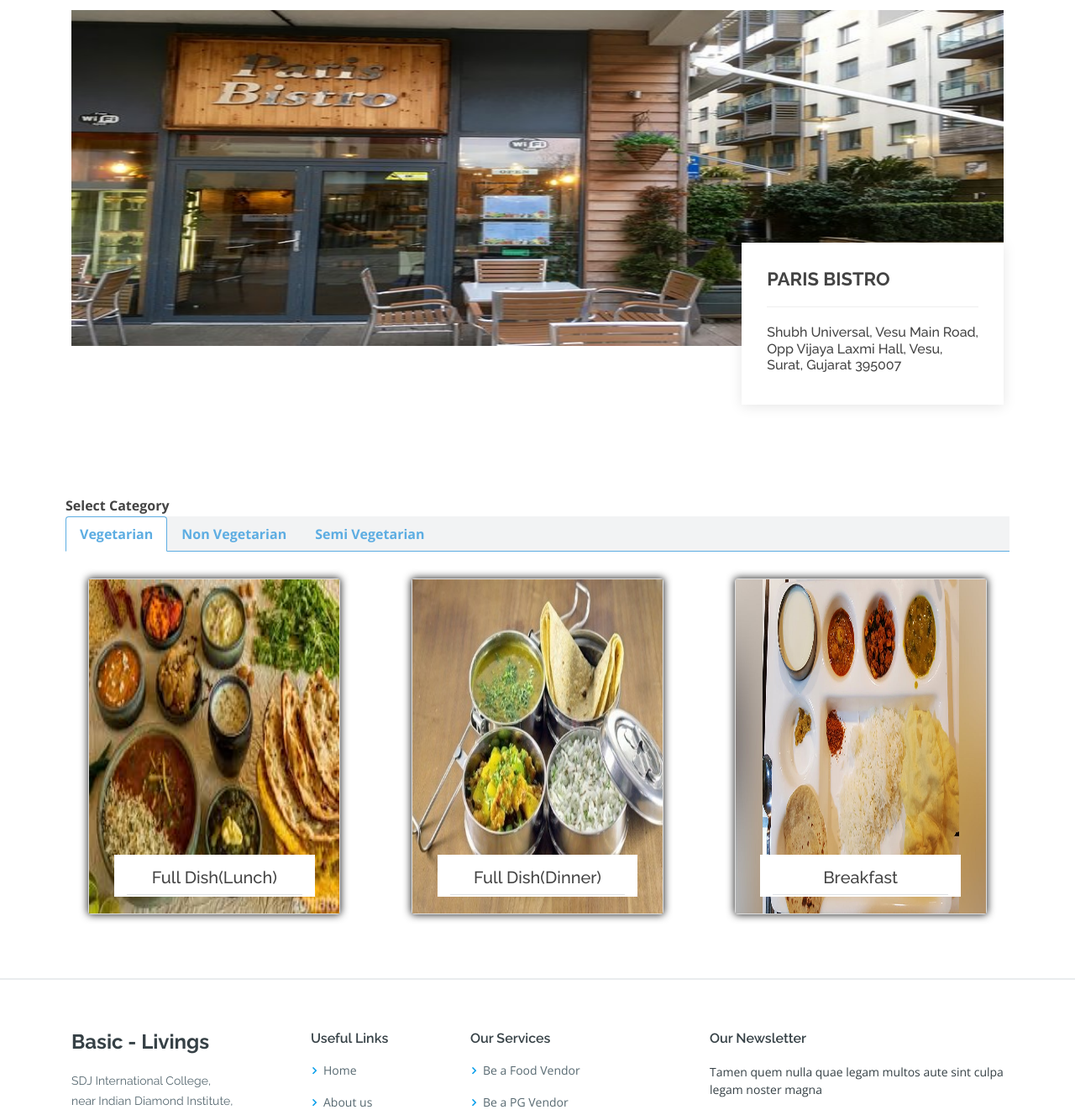
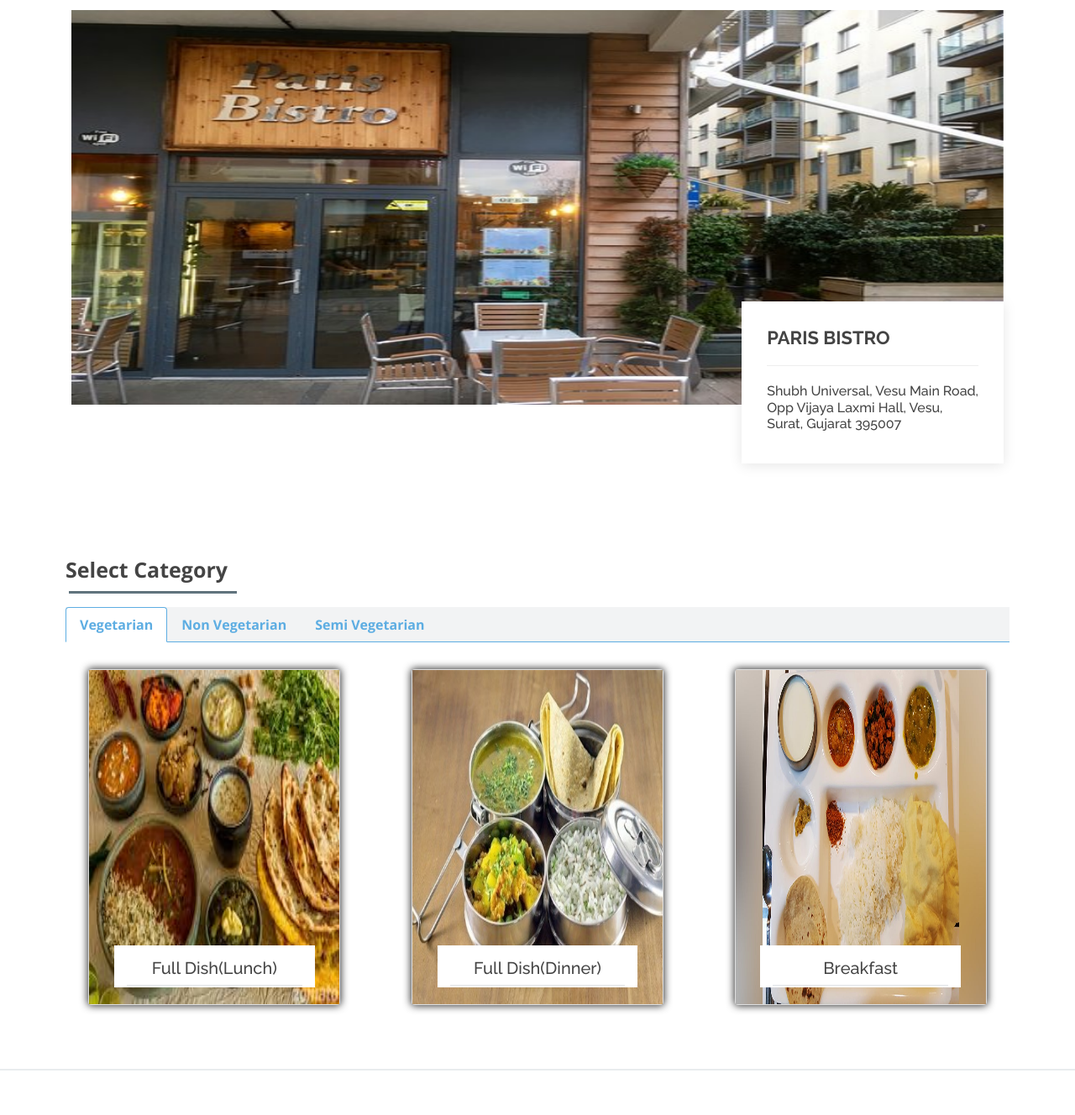
Before and after one commit to RidhdhiViradiya/Basic-Livings, a Django app: template basiclivings/food/templates/food/viewmess.html in a window 1280 px wide. Shown: the part 72-1400 px from the top of the page at 84% size. Run offline with Django 3.2, Linux system fonts and the light colour scheme; the template is opened without the code that fills it, so the values that code supplies are empty; some libraries are stand-ins or nearby versions.

Commit message:
done with Mess side

```diff
--- a/basiclivings/food/templates/food/viewmess.html
+++ b/basiclivings/food/templates/food/viewmess.html
@@ -71,8 +71,11 @@ opacity: 0.9;
     background-color: #fff;
     border-color: #5DADE2 #5DADE2 #fff;
 }
-.nav-tabs:hover{
-
+.nav-tabs .nav-link:hover{
+     border-color: #5DADE2 #5DADE2 #5DADE2;
+}
+.nav-tabs .nav-link:focus{
+     border-color: #5DADE2 #5DADE2 #fff;
 }
 {% endblock %}
 {% block body %}
@@ -82,7 +85,7 @@ opacity: 0.9;
     <div class="container">
         <div class="portfolio-details-container" data-aos="fade-up">
             <div class="owl-carousel portfolio-details-carousel">
-                <img src='{% static "food/image/mess1.jpg" %}' class="img-fluid" style="height: 400px" alt="mess">
+                <img src='{% static "food/image/mess1.jpg" %}' class="img-fluid" style="height: 470px" alt="mess">
             </div>
 
             <div class="portfolio-info">
@@ -99,7 +102,8 @@ opacity: 0.9;
     <div class="container">
         <div class="row">
             <div class="col-md-12 p-2">
-                <p style="margin-bottom:1px"><b>Select Category</b></p>
+                <p style="font-size:25px;"><b>Select Category</b></p>
+                <hr class="ml-1" width="200px" style="background: #627680; margin-top:-10px; height: 2px;">
                 <nav class="foodnav">
                     <div class="nav nav-tabs" id="nav-tab" role="tablist">
                         <a class="nav-item nav-link active" id="nav-home-tab" data-toggle="tab" href="#nav-home" role="tab" aria-controls="nav-home" aria-selected="true">Vegetarian</a>
```
